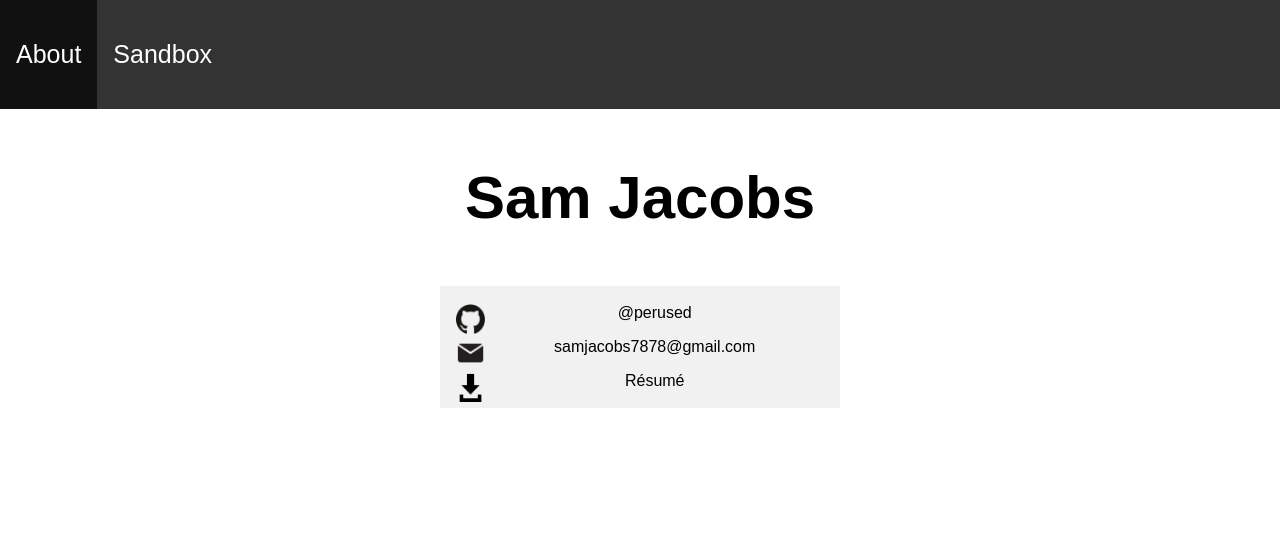
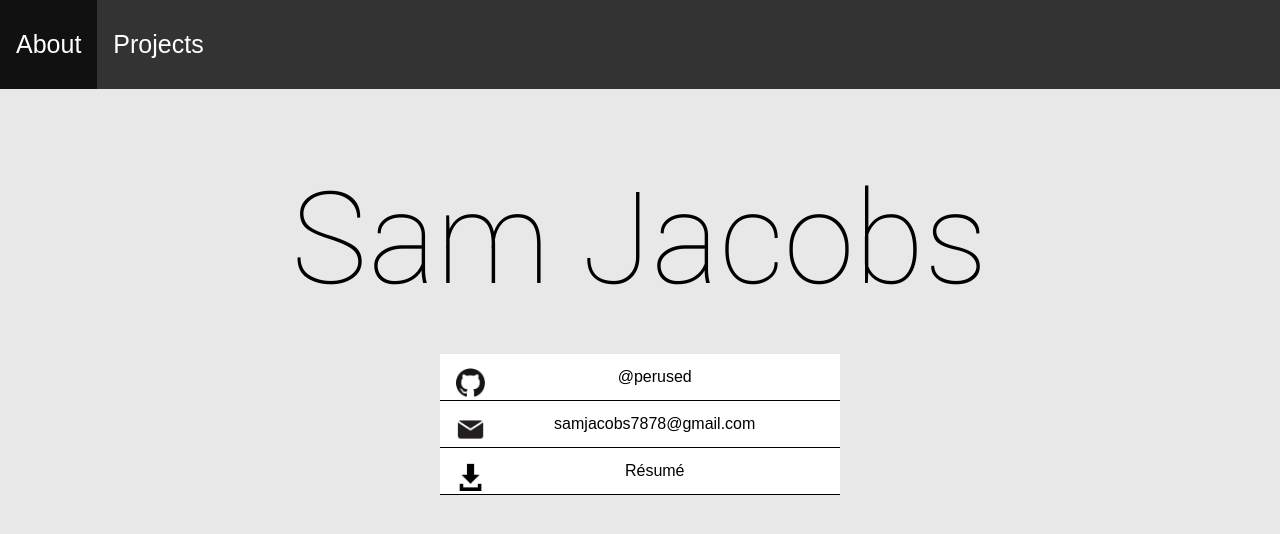
Before and after one commit to perused/flask-website, a Flask app: page / in a window 1280 px wide. Shown: the top 534 px of the page. Run offline with Flask 2, Linux system fonts and the light colour scheme.

Commit message:
Changed background colour. Changed name font to roboto-thin.ttf

```diff
--- a/static/css/main.css
+++ b/static/css/main.css
@@ -1,3 +1,17 @@
+@font-face {
+  font-family: "Font";
+  src: url("/static/fonts/Roboto-Thin.ttf");
+}
+
+h1 {
+  font: 10vw "Font", sans-serif;
+  text-align: center;
+  margin-bottom: 4vw;
+  line-height: 1;
+  font-feature-settings: "ss02";
+  color: black;
+}
+
 img {
   width: 8%;
   float: left;
@@ -5,9 +19,9 @@ img {
 
 .box ul {
   list-style-type: none;
-  padding: 10px 0px;
+  padding: 0px 0px;
   width: 400px;
-  background-color: #f1f1f1;
+  background-color: white;
   display: block;
   margin-left: auto;
   margin-right: auto;
@@ -17,8 +31,9 @@ img {
 .box li a {
   display: block;
   color: #000;
-  padding: 8px 16px;
+  padding: 14px 16px;
   text-decoration: none;
+  border-bottom: solid 1px black;
 }
 
 .box li a:hover {
@@ -26,16 +41,12 @@ img {
   color: white;
 }
 
-.page body {
-  background-color: lightblue;
-}
-
-.dropbtnli a {
-    display: inline-block;
-    color: #333;
-    text-align: center;
-    padding: 14px 16px;
-    text-decoration: none;
+body {
+  background-color: #e8e8e8;
+  margin: 0;
+  padding: 0;
+  height: 100%;
+  width: 100%;
 }
 
 .dropdown li {
@@ -49,14 +60,6 @@ img {
     min-width: 160px;
     box-shadow: 0px 8px 16px 0px rgba(0,0,0,0.2);
     z-index: 1;
-}
-
-.dropdown-content a {
-    color: #333;
-    padding: 12px 16px;
-    text-decoration: none;
-    display: block;
-    text-align: left;
 }
 
 .dropdown-content a:hover {
@@ -93,7 +96,7 @@ img {
   display: block;
   color: white;
   text-align: center;
-  padding: 40px 16px;
+  padding: 30px 16px;
   text-decoration: none;
   font-size: 25px;
 }
@@ -125,10 +128,3 @@ img {
   text-decoration: none;
   font-size: 15px;
 }
-
-.benedict img {
-  display: block;
-  margin-left: auto;
-  margin-right: auto;
-  width: 25%;
-}
--- a/templates/html/header.html
+++ b/templates/html/header.html
@@ -18,7 +18,7 @@
           <div class="other">
             <li><a href="#about">About</a></li>
             <li class="dropdown">
-              <a href="#sandbox" class="dropbtn">Sandbox</a>
+              <a href="#">Projects</a>
               <div class="dropdown-content">
                 <a href="#">Train Game</a>
                 <a href="#">Centaur Generator</a>
--- a/templates/html/index.html
+++ b/templates/html/index.html
@@ -6,9 +6,7 @@
     <title>Sam Jacobs</title>
   </head>
     <body>
-    <div class="name">
       <h1>Sam Jacobs</h1>
-    </div>
       <div class="box">
         <ul>
           <li><a href="https://github.com/perused" target="_blank"><img src="/static/img/github.ico" alt="github">@perused</a></li>
```
Also changed, not shown: static/fonts/LemonMilk.otf (added), static/fonts/Roboto-Black.ttf (added), static/fonts/Roboto-Thin.ttf (added), 2 other files. Lines whose indentation alone changed are shown as unchanged.
